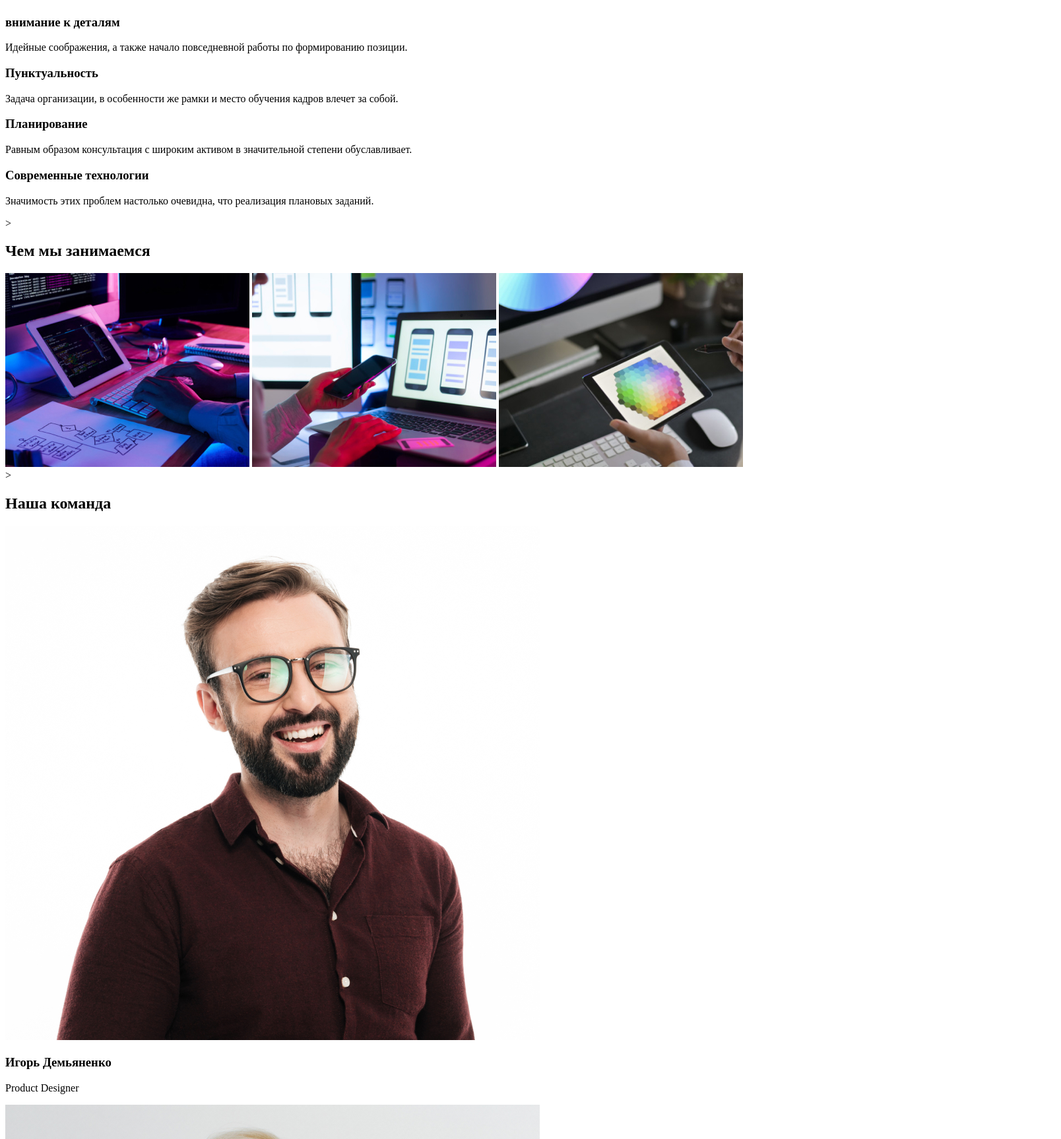
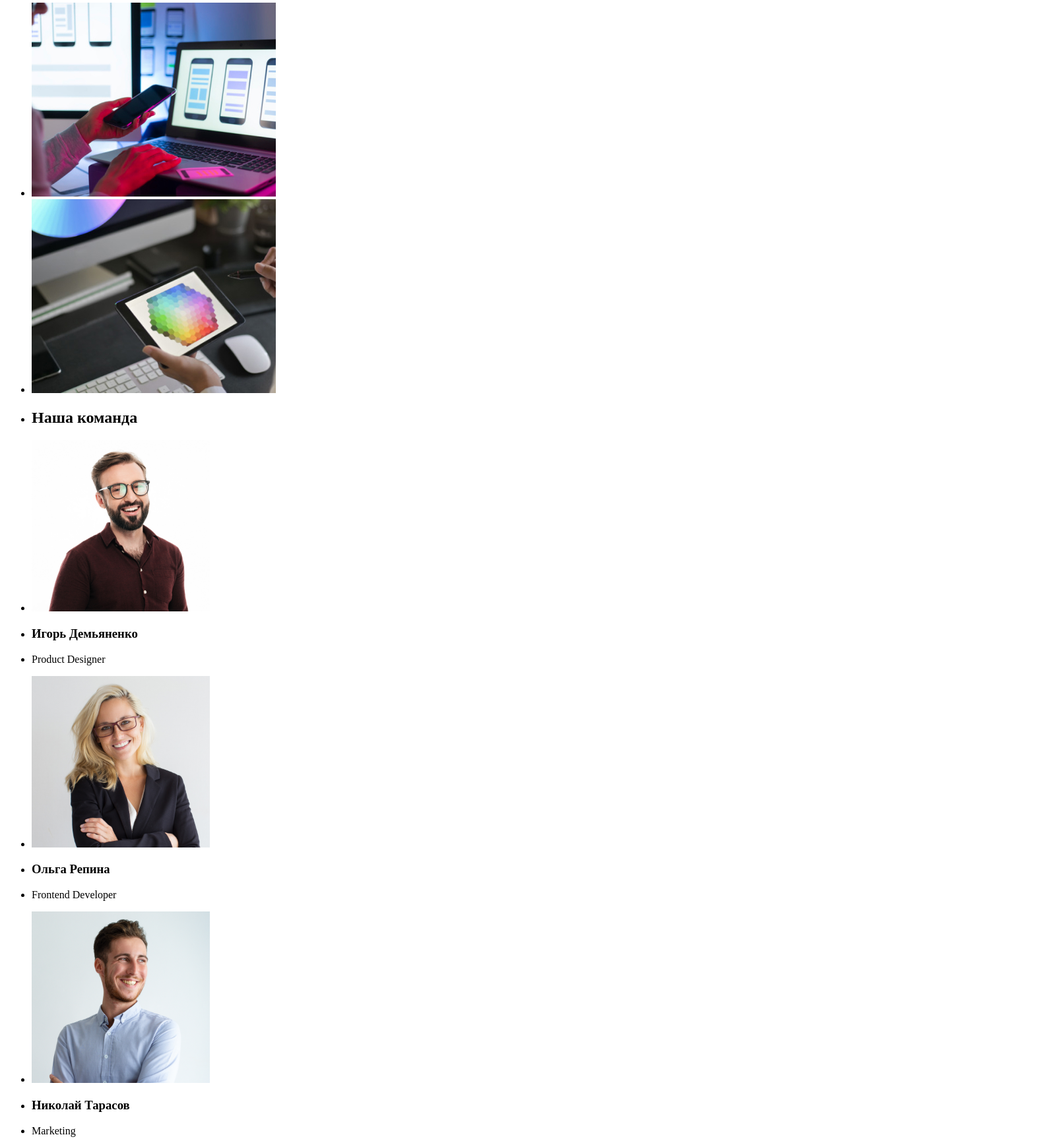
Before and after one commit to 4eptnk/goit-markup-hw-01, a plain HTML site: page index.html in a window 1280 px wide. Shown: the part 906-2633 px from the top of the page at 66% size, 1608 px wide, since content can reach past the window. Drawn offline with Linux system fonts and the light colour scheme.

Commit message:
Update index.html

```diff
--- a/index.html
+++ b/index.html
@@ -6,78 +6,84 @@
     <title>Document</title>
 </head>
 <body>
-
-    <!--Шапка-->>
+        <!--Шапка-->
     <header>
         <nav>
+          <a href="/">WebStudio</a>
             <ul>
-                <li> <a href="/">WebStudio</a> </li>
                 <li> <a href="/">студия</a> </li>
                 <li> <a href="/">Портфолио</a> </li>
                 <li> <a href="/">Контакты</a> </li>
             </ul>
         </nav>
             <ul>
-                <li> <a href="tel:+380961111111">+380961111111</a> </li>
+                <li> <a href="tel:+38096-111-11-11">+38096-111-11-11</a> </li>
                 <li> <a href="mailto:info@devstudio.com">info@devstudio.com</a> </li>
             </ul>
     </header>
-
-    <!--Герой-->>
+<main>
+    <!--Герой-->
     <section>
-        <img src="/Bg.png" alt="задний_фон">
         <H1>эффективные решения вашего бизнеса</H1>
         <button>
         Заказать услугу
         </button>
     </section>
 
-    <!--особенности-->>
+    <!--особенности-->
     <section>
         <h2 hidden>--особенности--</h2>
-           <h3>внимание к деталям</h3>
-           <p>Идейные соображения, а также начало повседневной работы по формированию позиции.</p>
-           <h3>Пунктуальность</h3>
-           <p>Задача организации, в особенности же рамки и место обучения кадров влечет за собой.</p>
-           <h3>Планирование</h3>
-           <p>Равным образом консультация с широким активом в значительной степени обуславливает.</p>
-           <h3>Современные технологии</h3>
-           <p>Значимость этих проблем настолько очевидна, что реализация плановых заданий.</p>
+         <ul>
+           <li><h3>внимание к деталям</h3></li>
+           <li><p>Идейные соображения, а также начало повседневной работы по формированию позиции.</p></li>
+           <li><h3>Пунктуальность</h3></li>
+           <li><p>Задача организации, в особенности же рамки и место обучения кадров влечет за собой.</p></li>
+           <li><h3>Планирование</h3></li>
+           <li><p>Равным образом консультация с широким активом в значительной степени обуславливает.</p></li>
+           <li><h3>Современные технологии</h3></li>
+           <li><p>Значимость этих проблем настолько очевидна, что реализация плановых заданий.</p></li>
+         </ul>
     </section>
 
-    <!--чем мы занимаемся-->>
+    <!--чем мы занимаемся-->
     <section>
             <h2>Чем мы занимаемся</h2>
-            <img src="img.jpg" alt="пример1">
-            <img src="box2.jpg" alt="пример2">
-            <img src="box3.jpg" alt="пример3">
+           <ul>
+            <li><img src="img.jpg" width="370" alt="пример1"></li>
+            <li><img src="box2.jpg" width="370" alt="пример2"></li>
+            <li><img src="box3.jpg" width="370" alt="пример3"></li>
+           </ul>
     </section>
 
-    <!--наша команда-->>
+    <!--наша команда-->
     <section>
-            <h2>Наша команда</h2>
-            <img src="работник(1).jpg" alt="Игорь Демьяненко">
-            <h3>Игорь Демьяненко</h3>
-            <p>Product Designer</p>
-            <img src="работник(4).jpg" alt="Ольга Репина">
-            <h3>Ольга Репина</h3>
-            <p>Frontend Developer</p>
-            <img src="работник(3).jpg" alt="Николай Тарасов">
-            <h3>Николай Тарасов</h3>
-            <p>Marketing</p>
-            <img src="работник(2).jpg" alt="Михаил Ермаков">
-            <h3>Михаил Ермаков  </h3>
-            <p>UI Designer</p>
+        <ul>
+            <li><h2>Наша команда</h2></li>
+            <li><img src="работник(1).jpg" width="270" alt="Игорь Демьяненко"></li>
+            <li><h3>Игорь Демьяненко</h3></li>
+            <li><p>Product Designer</p></li>
+            <li><img src="работник(4).jpg" width="270" alt="Ольга Репина"></li>
+            <li><h3>Ольга Репина</h3></li>
+            <li><p>Frontend Developer</p></li>
+            <li><img src="работник(3).jpg" width="270" alt="Николай Тарасов"></li>
+            <li><h3>Николай Тарасов</h3></li>
+            <li><p>Marketing</p></li>
+            <li><img src="работник(2).jpg" width="270" alt="Михаил Ермаков"></li>
+            <li><h3>Михаил Ермаков  </h3></li>
+            <li><p>UI Designer</p></li>
+        </ul>
     </section>
-
-    <!--подвал-->>
+</main>
+    <!--подвал-->
     <footer>
-        <p>WebStudio</p>
+        <a href="/">WebStudio</a>
             <address>
-            г. Киев, пр-т Леси Украинки, 26
+              г. Киев, пр-т Леси Украинки, 26
             </address>
-            <p>info@example.com</p>
-            <p>+38 099 111 11 11</p>
+            <ul>
+                <li><a href="mailto:info@example.com">info@example.com</a></li>
+                <li><a href="tel:+38-099-111-11-11">+38-099-111-11-11</a></li>
+            </ul>
     </footer>
 </body>
 </html>
```
